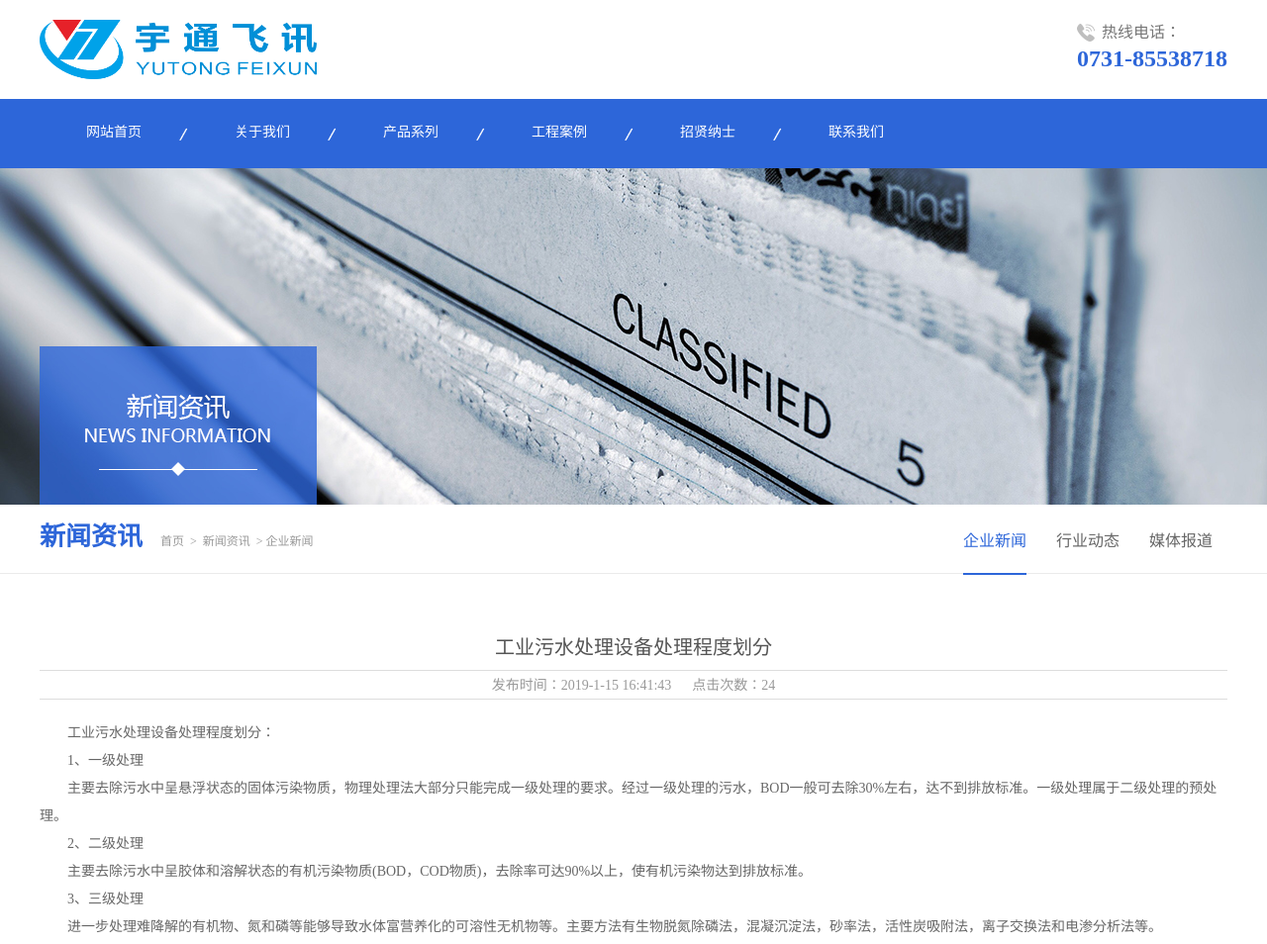
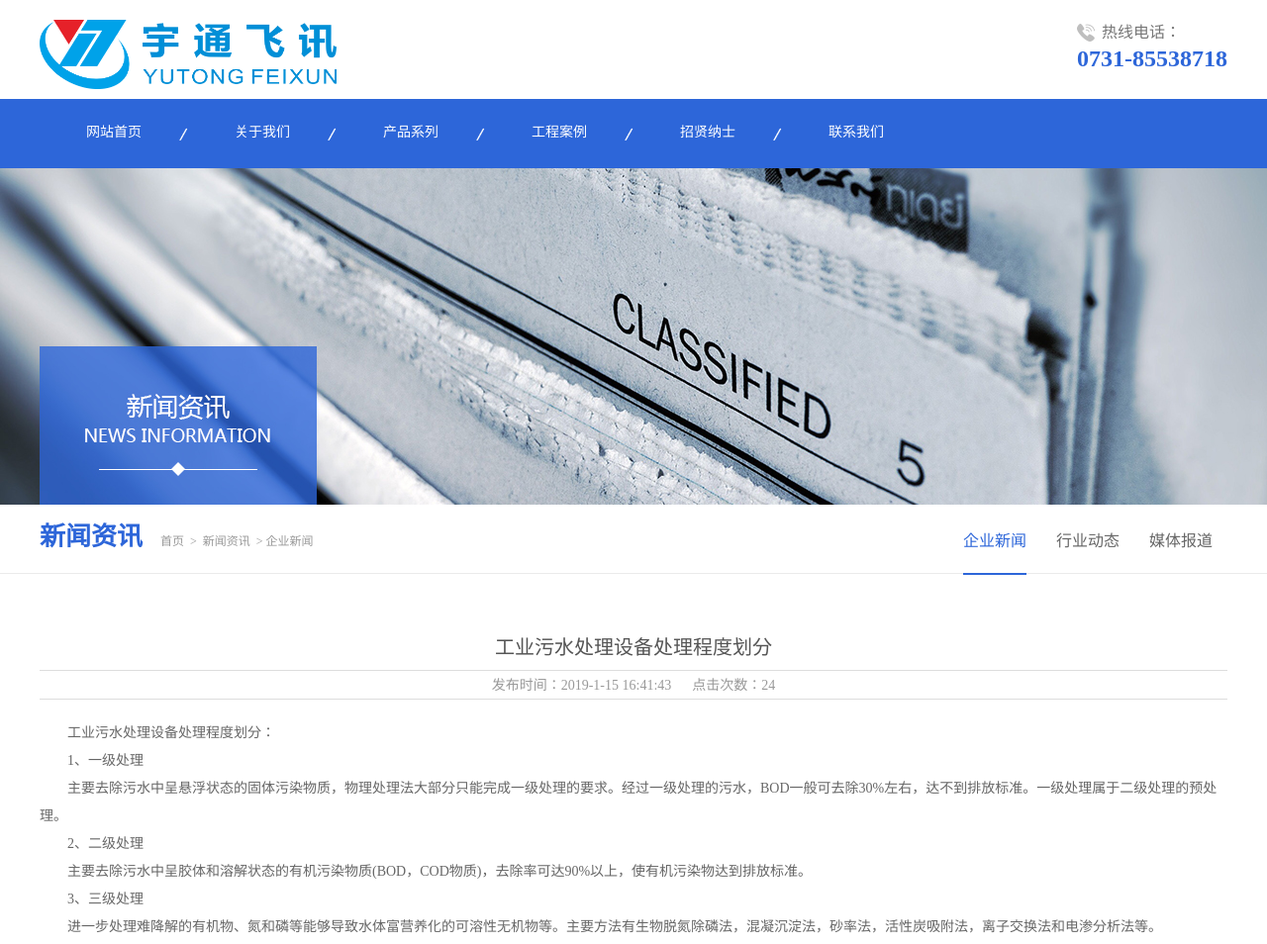
Before and after one commit to lilong55/project, a plain HTML site: page 企业新闻.html in a window 1280 px wide. Shown: the top 954 px of the page at 99% size. Drawn offline with Linux system fonts and the light colour scheme.

Commit message:
修改图片

```diff
--- a/企业新闻.html
+++ b/企业新闻.html
@@ -4,8 +4,6 @@
     <meta http-equiv="Content-Type" content="text/html; charset=utf-8" />
 
     <title>新闻内页</title>
-    <meta name="keywords" content="安徽蓝美环保,水处理生产厂家,安徽水处理设备哪家好" />
-    <meta name="description" content="安徽蓝美环保工程有限公司位于淮北市相山区凤凰山开发区凤谐路10号" />
     <link rel="stylesheet" href="css/aos.css">
     <link rel="stylesheet" href="css/iconfont.css">
     <script type="text/javascript" src="js/jquery-2.1.0.min.js"></script>
@@ -25,7 +23,7 @@
     <header>
         <div class="container header">
             <div class="headerLeft">
-                <a href="javascript:;"><img class="logoL" style="width:280px;height:60px;" src="images-own/logo.png" alt=""></a>
+                <a href="javascript:;"><img class="logoL" style="width:300px;height:70px;" src="images-own/logo.png" alt=""></a>
             </div>
             <div class="headerRight">
                     <p>热线电话：</p>
```
Also changed, not shown: index.html (+2 -4 lines), 产品系列.html (+1 -1 lines), 人才理念.html (+1 -1 lines), 企业文化.html (+1 -1 lines), 公司简介.html (+1 -1 lines), 厂容厂貌.html (+1 -3 lines), 反渗透设备.html (+1 -1 lines), 在线留言.html (+1 -1 lines), 工程案例.html (+1 -4 lines), 招聘信息.html (+1 -1 lines), 新闻质询.html (+1 -1 lines), 服务理念.html (+1 -1 lines), 联系我们.html (+1 -1 lines), 荣誉资质.html (+1 -4 lines).
